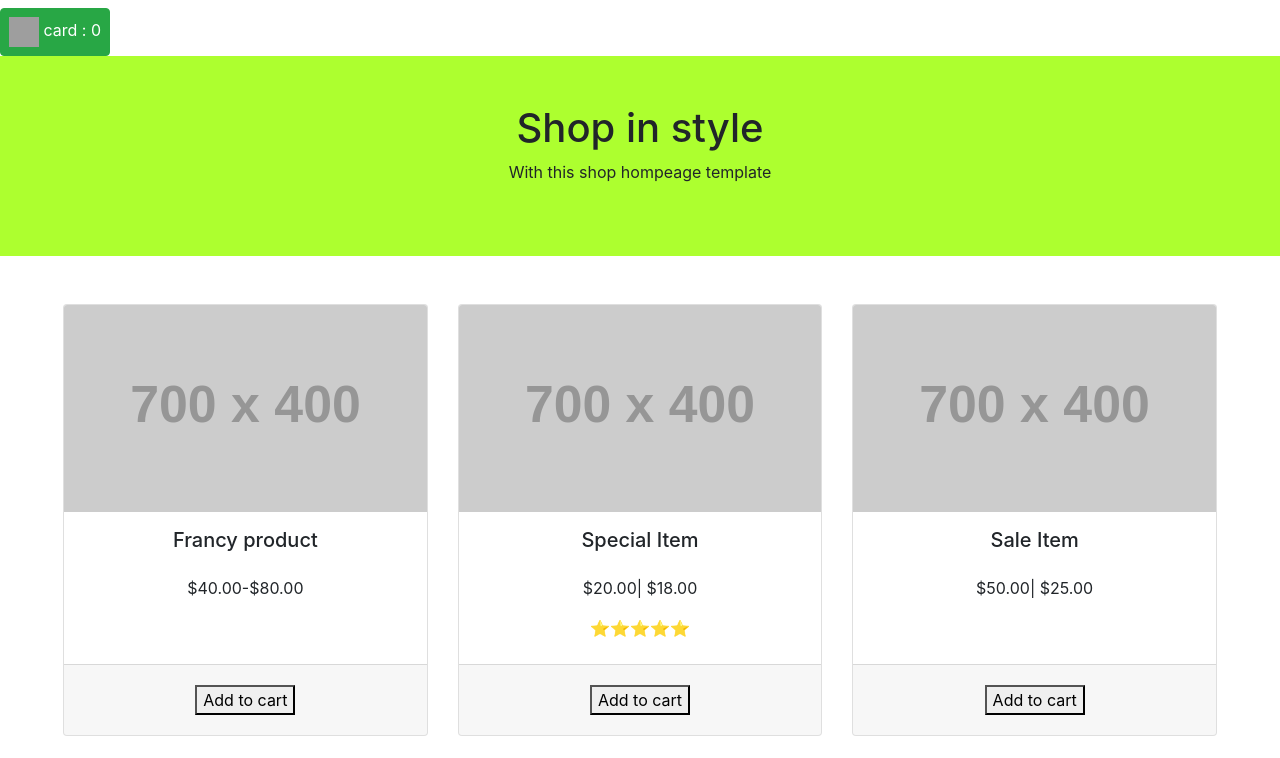
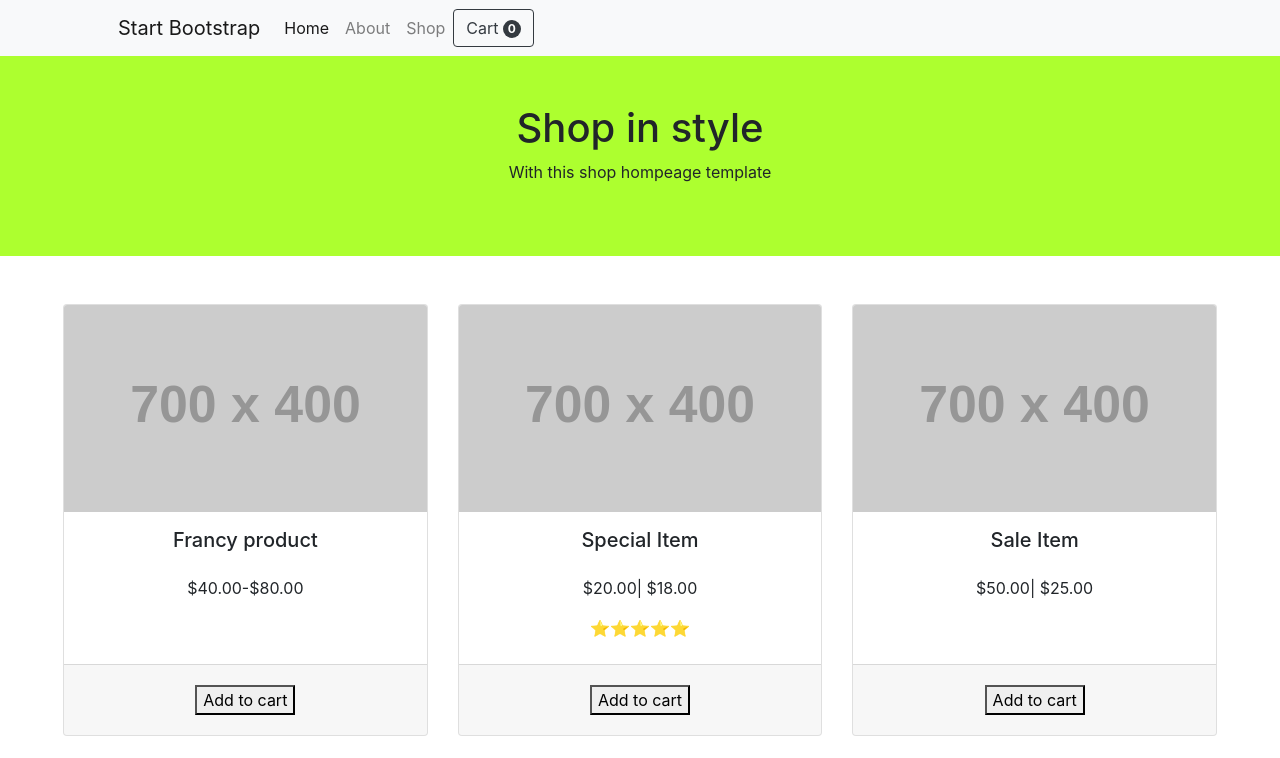
Before and after one commit to Anuanushree/react-project, a React (Create React App) app: page / in a window 1280 px wide. Shown: the top 758 px of the page. Built offline with nearby package versions, Linux system fonts and the light colour scheme; grey boxes are pictures that could not be loaded.

Commit message:
completed task

```diff
--- a/src/App.js
+++ b/src/App.js
@@ -1,23 +1,31 @@
 import React, { useState } from "react";
 import 'bootstrap/dist/css/bootstrap.css';
-
-const viewCard = (event) => {
-  window.location.reload()
-  // event.currentTarget.disabled = false;
-}
+import Navigation from "./Navigation.js";
 function App({ notes }) {
   const [count, setCount] = useState(0);
-  // const[item ,setitem] = useState([])
+
   const addcard = (event) => {
+    if (event.target.innerText === "Add to cart") {
+      addItem(event);
+    } else if (event.target.innerText === "Remove from Cart") {
+      removeItem(event);
+    }
+  }
+
+  function addItem(event) {
     setCount(count + 1);
+    event.target.innerText = "Remove from Cart";
+  }
 
-    event.currentTarget.disabled = true;
+  function removeItem(event) {
+    setCount(count - 1);
+    event.target.innerText = "Add to Cart";
   }
 
   return (
     <div>
-
-      <button className="btn btn-success p-2 mt-2" onClick={viewCard}><img style={{ width: 30, height: 30 }} src='https://em-content.zobj.net/thumbs/120/toss-face/342/shopping-cart_1f6d2.png' alt="..." /> card : {count}</button>
+      <Navigation count={count} />
+      {/* <button className="btn btn-success p-2 mt-2"><img style={{ width: 30, height: 30 }} src='https://em-content.zobj.net/thumbs/120/toss-face/342/shopping-cart_1f6d2.png' alt="..." /> card : {count}</button> */}
       <div className="text-center" style={{ backgroundColor: "greenyellow", height: 200 }}>
         <h1 className="pt-5">Shop in style</h1>
         <p className="mb-5" >With this shop hompeage template</p>
@@ -33,7 +41,7 @@
                 <p>{note.price}</p>
                 <p>⭐⭐⭐⭐⭐</p>
                 <div className="card-footer mt-2">
-                  <button className='m-2' onClick={addcard }>{note.available}</button>
+                  <button className='m-2' onClick={addcard}>{note.available}</button>
                 </div >
               </div>
             </div>
--- /dev/null
+++ b/src/Navigation.js
@@ -0,0 +1,81 @@
+import React from "react";
+
+function Navigation({ count }) {
+    return (
+        <>
+            <nav className="navbar navbar-expand-lg navbar-light bg-light">
+                <div className="container px-4 px-lg-5">
+                    <a className="navbar-brand" href="/">
+                        Start Bootstrap
+                    </a>
+                    <button
+                        className="navbar-toggler"
+                        type="button"
+                        data-bs-toggle="collapse"
+                        data-bs-target="#navbarSupportedContent"
+                        aria-controls="navbarSupportedContent"
+                        aria-expanded="false"
+                        aria-label="Toggle navigation">
+                        <span className="navbar-toggler-icon"></span>
+                    </button>
+                    <div className="collapse navbar-collapse" id="navbarSupportedContent">
+                        <ul className="navbar-nav me-auto mb-2 mb-lg-0 ms-lg-4">
+                            <li className="nav-item">
+                                <a className="nav-link active" aria-current="page" href="/">
+                                    Home
+                                </a>
+                            </li>
+                            <li className="nav-item">
+                                <a className="nav-link" href="/">
+                                    About
+                                </a>
+                            </li>
+                            <li className="nav-item dropdown">
+                                <a
+                                    className="nav-link"
+                                    id="navbarDropdown"
+                                    href="/"
+                                    role="button"
+                                    data-bs-toggle="dropdown"
+                                    aria-expanded="false">
+                                    Shop
+                                </a>
+                                <ul className="dropdown-menu" aria-labelledby="navbarDropdown">
+                                    <li>
+                                        <a className="dropdown-item" href="/">
+                                            All Products
+                                        </a>
+                                    </li>
+                                    <li>
+                                        <hr className="dropdown-divider" />
+                                    </li>
+                                    <li>
+                                        <a className="dropdown-item" href="/">
+                                            Popular Items
+                                        </a>
+                                    </li>
+                                    <li>
+                                        <a className="dropdown-item" href="/">
+                                            New Arrivals
+                                        </a>
+                                    </li>
+                                </ul>
+                            </li>
+                        </ul>
+                        <form className="d-flex">
+                            <button className="btn btn-outline-dark" type="submit">
+                                <i className="bi-cart-fill me-1"></i>
+                                Cart{" "}
+                                <span className="badge bg-dark text-white ms-1 rounded-pill">
+                                    {count}
+                                </span>
+                            </button>
+                        </form>
+                    </div>
+                </div>
+            </nav>
+        </>
+    );
+}
+
+export default Navigation;
```
